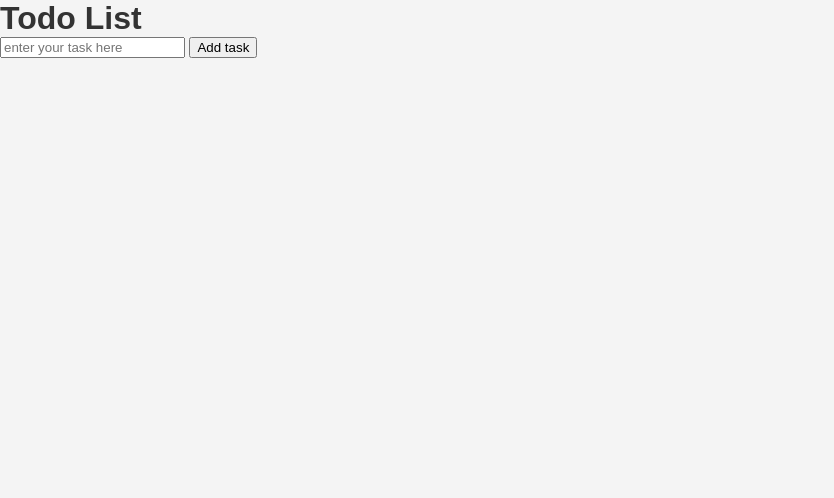
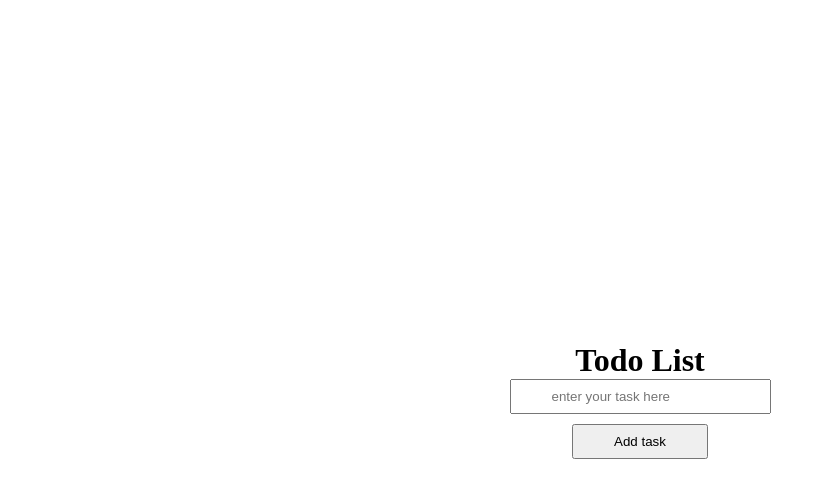
Before and after one commit to YekimCodez/JavaScript-Sandbox, a website: page Todo-App/index.html in a window 1280 px wide. Shown: the whole page, without its empty margins (0-834 px from the left). Drawn offline with Linux system fonts and the light colour scheme.

Commit message:
Modified Todo-app file structure, added new scss files for resets, typography, variables and colors

```diff
--- a/Todo-App/index.html
+++ b/Todo-App/index.html
@@ -4,7 +4,7 @@
     <meta charset="UTF-8">
     <meta name="viewport" content="width=device-width, initial-scale=1.0">
     <title>Todo App</title>
-    <link rel="stylesheet" href="dist/css/styles.css">
+    <link rel="stylesheet" href="/Todo-App/dist/css/main.css">
 </head>
 <body>
     <h1>Todo List</h1>
--- a/Todo-App/scss/main.scss
+++ b/Todo-App/scss/main.scss
@@ -2,3 +2,20 @@
     margin: 0;
     padding: 0;
 }
+
+body {
+    display: flex;
+    height: 100vh;
+    justify-content: center;
+    align-items: center;
+    flex-direction: column;
+
+    input[type=text] {
+        padding: 0.5rem 2.5rem;
+    }
+
+    #task-btn {
+        padding: 0.5rem 2.5rem;
+        margin-top: 10px;
+    }
+}
```
Also changed, not shown: Todo-App/dist/css/main.css, Todo-App/scss/_colors.scss (added), Todo-App/scss/_resets.scss (added), Todo-App/scss/_typography.scss (added), Todo-App/scss/_variables.scss (added), 2 other files.
